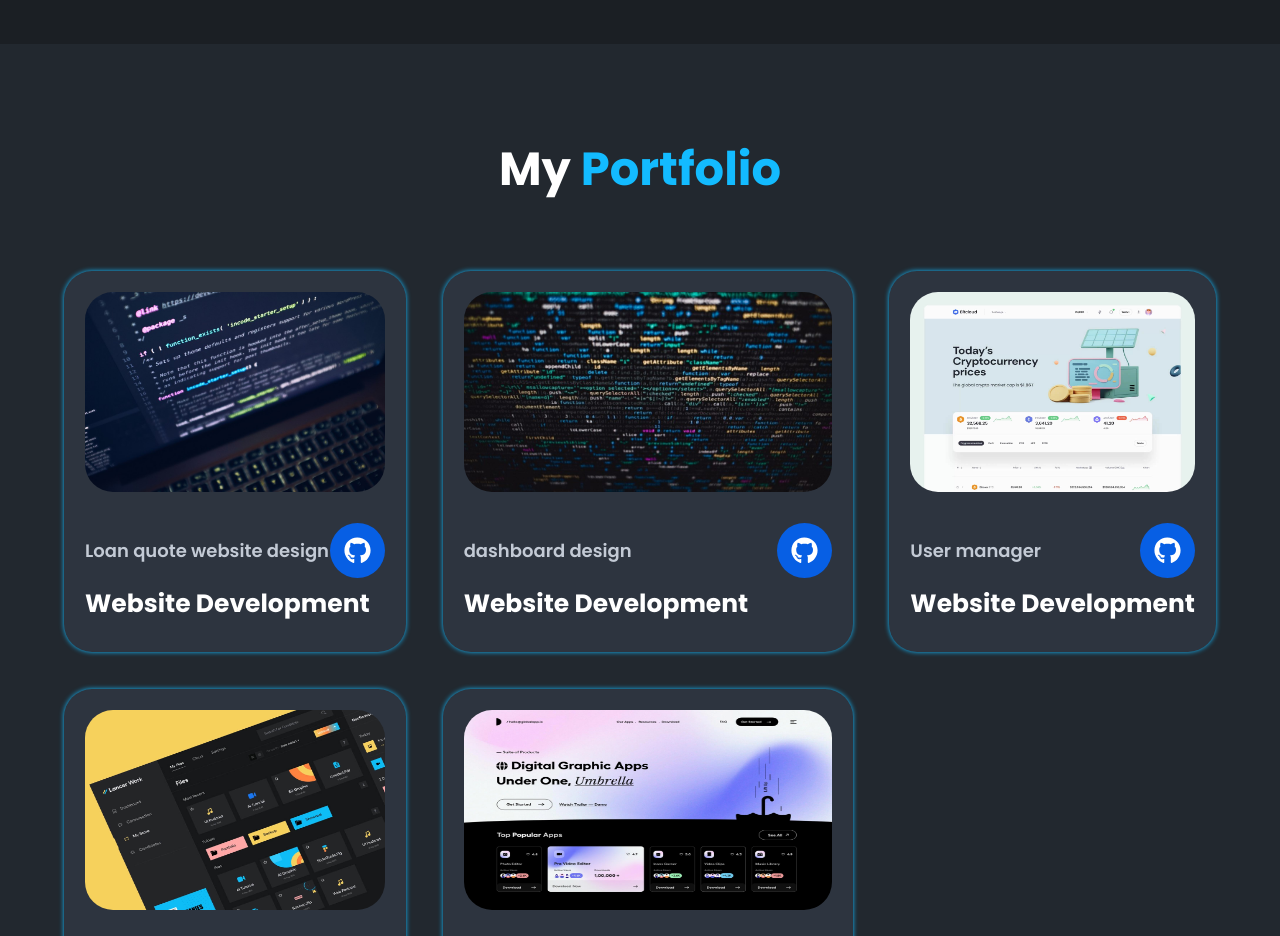
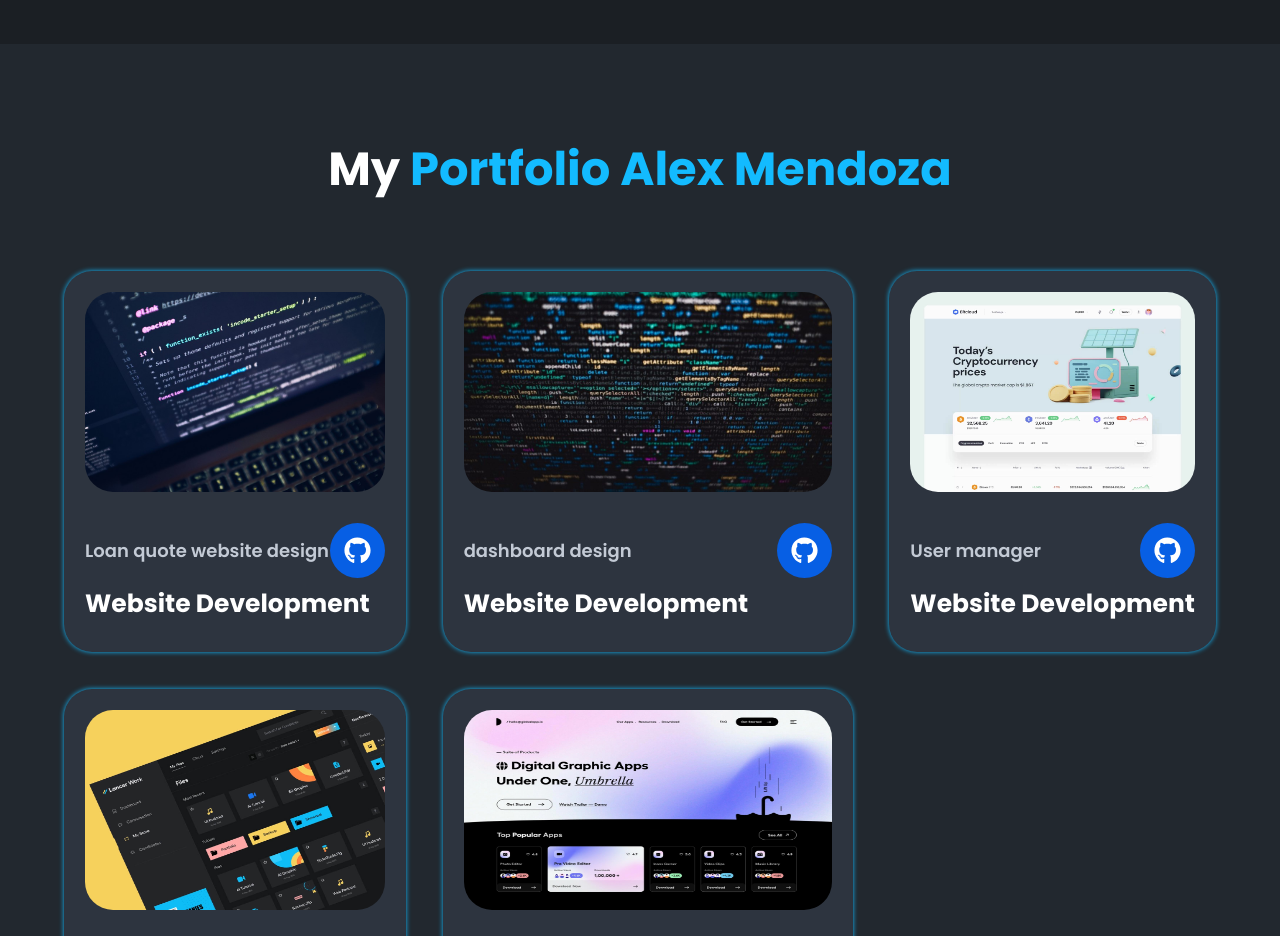
Before and after one commit to ALEXMENDOZ4/Portfolio, a React (Vite) app: page / in a window 1280 px wide. Shown: the part 2280-3216 px from the top of the page. Built offline with nearby package versions, Linux system fonts and the light colour scheme; the HTML template or start-up script is replaced by a standard one.

Commit message:
adding name in portfolio

```diff
--- a/src/pages/PortFolio/PortFolio.tsx
+++ b/src/pages/PortFolio/PortFolio.tsx
@@ -13,7 +13,7 @@ const PortFolio = () => {
   return (
     <sc.PortFolio className='portfolio' id='portfolio'>
         <div data-aos="zoom-in-up" className='center-text'>
-            <h2>My <span>Portfolio</span></h2>
+            <h2>My <span>Portfolio Alex Mendoza</span></h2>
         </div>
         <div data-aos="zoom-in-up" className='portfolio-content'>
             <a href="https://loan-front.vercel.app/" target="_blank" className='row'>
```
